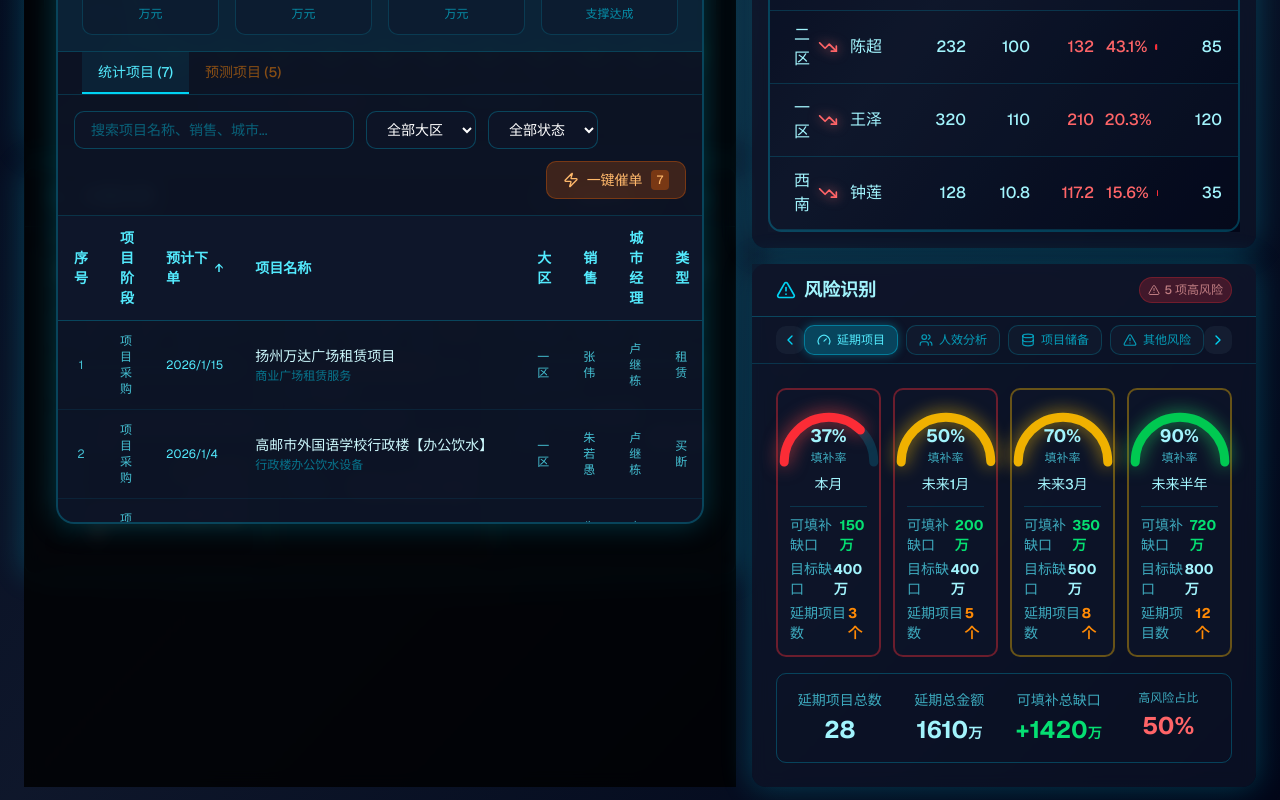
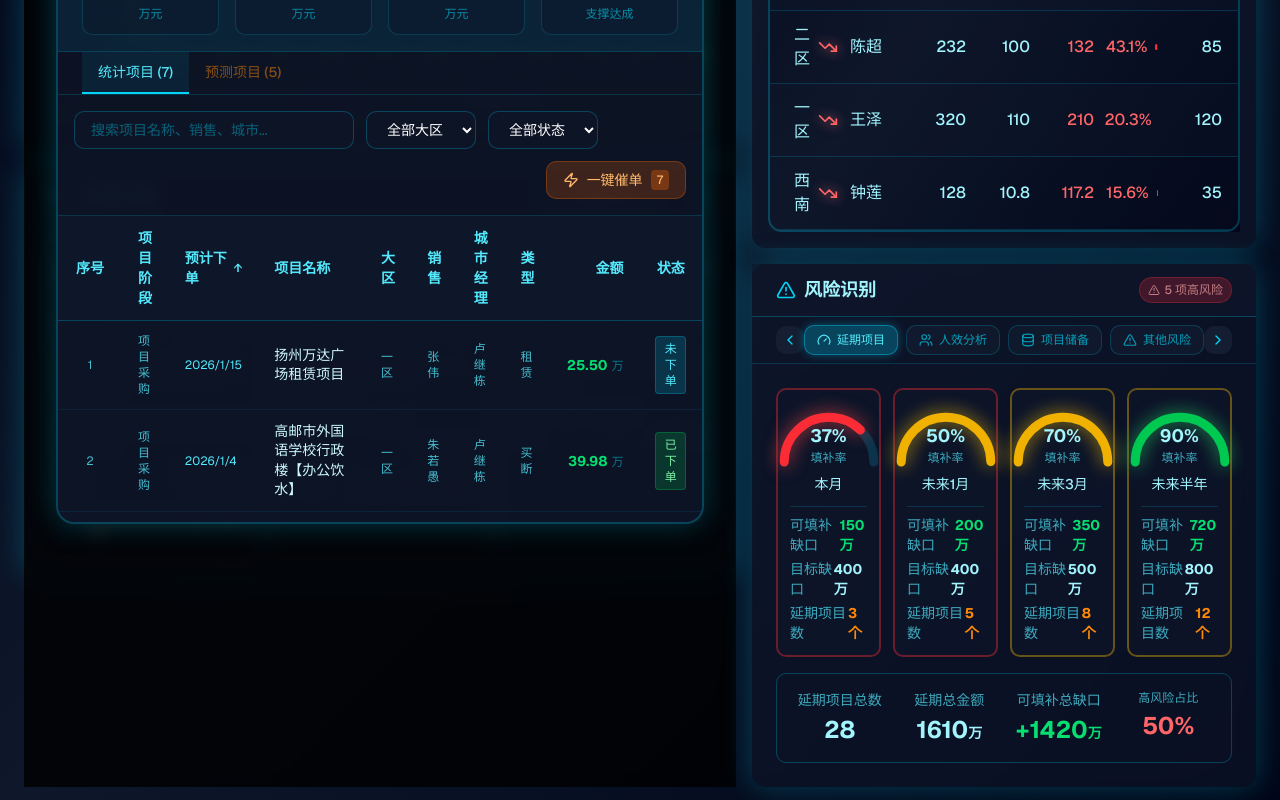
Before and after one commit to navylee1990/coze_jsc, a Next.js app: page /gm in a window 1280 px wide. Both pictures are taken after a click on the element 150 px from the left and 938 px from the top of the page. Shown: the part 538-1338 px from the top of the page. Built offline with nearby package versions, Linux system fonts and the light colour scheme.

Commit message:
feat: 优化项目名称显示，删除明细展示并支持2行完整显示

```diff
--- a/src/components/FutureSupportAdequacyPanel.tsx
+++ b/src/components/FutureSupportAdequacyPanel.tsx
@@ -2608,21 +2608,11 @@ function ProjectDrillDownModal({
                           'px-3 py-2 sm:px-4 sm:py-3',
                           theme === 'dashboard' ? 'text-cyan-100' : 'text-slate-900'
                         )}>
-                          <div className="flex flex-col">
-                            <span className={cn(
-                              'font-medium text-xs sm:text-sm max-w-[180px] lg:max-w-[250px] truncate',
-                              theme === 'dashboard' ? 'text-cyan-100' : 'text-slate-900'
-                            )}>
-                              {project.name}
-                            </span>
-                            {project.detail && (
-                              <span className={cn(
-                                'text-[10px] sm:text-xs mt-0.5 line-clamp-1',
-                                theme === 'dashboard' ? 'text-cyan-400/50' : 'text-slate-500'
-                              )}>
-                                {project.detail}
-                              </span>
-                            )}
+                          <div className={cn(
+                            'font-medium text-xs sm:text-sm leading-snug',
+                            theme === 'dashboard' ? 'text-cyan-100' : 'text-slate-900'
+                          )}>
+                            {project.name}
                           </div>
                         </td>
 
```
